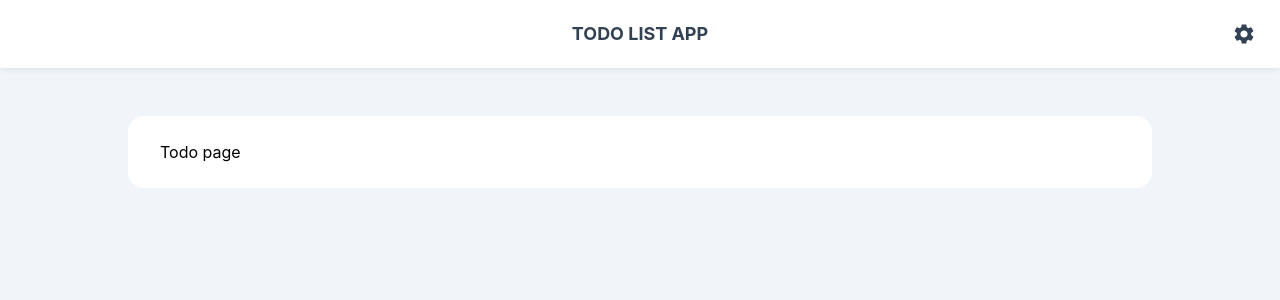
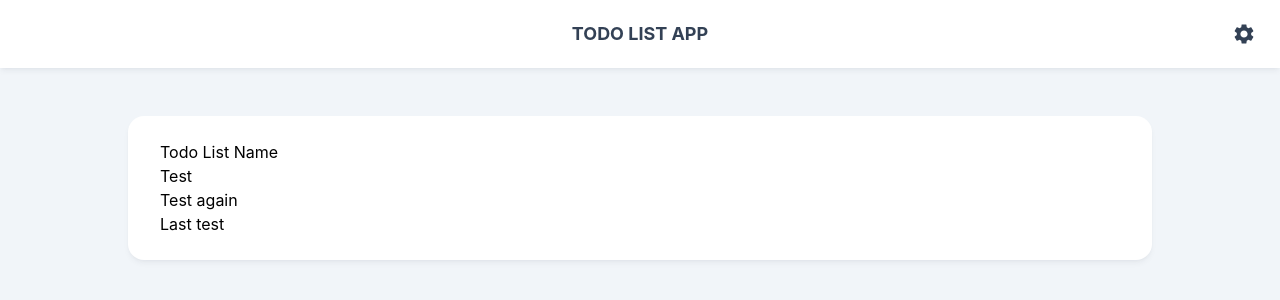
Before and after one commit to kutzborski-dev/todo-list, a React (Create React App) app: page / in a window 1280 px wide. Shown: the top 300 px of the page. Built offline with nearby package versions, Linux system fonts and the light colour scheme.

Commit message:
(#2) Finish basic list importing and rendering with dummy data

```diff
--- a/src/components/Page.tsx
+++ b/src/components/Page.tsx
@@ -5,7 +5,7 @@ function Page({children}: {children: ReactElement}) {
     return (
         <div id="page-wrapper">
             <Header />
-            <div id="page-container" className="max-w-5xl mx-auto my-12 rounded-2xl bg-white dark:bg-foreground-dark/50 p-6 px-8">
+            <div id="page-container" className="max-w-5xl mx-auto my-12 rounded-2xl bg-white shadow-md shadow-slate-800/5 dark:shadow-none dark:bg-foreground-dark/50 p-6 px-8">
                 {children}
             </div>
         </div>
--- a/src/pages/Todo/TodoPage.tsx
+++ b/src/pages/Todo/TodoPage.tsx
@@ -1,6 +1,20 @@
+import TodoList from "./components/TodoList";
+
 function TodoPage() {
+    const todoDummyData = [{
+        label: "Test",
+        status: "complete"
+    }, {
+        label: "Test again",
+        status: "ongoing"
+    }, {
+        label: "Last test",
+        status: "onhold"
+    }];
     return (
-        <p>Todo page</p>
+        <main>
+            <TodoList todos={todoDummyData} />
+        </main>
     )
 }
 
--- a/src/pages/Todo/components/TodoItem.tsx
+++ b/src/pages/Todo/components/TodoItem.tsx
@@ -1,6 +1,6 @@
-function TodoItem() {
+function TodoItem({todo}: {todo: any}) {
     return (
-        <p>Todo item</p>
+        <li>{todo.label}</li>
     )
 }
 
--- a/src/pages/Todo/components/TodoList.tsx
+++ b/src/pages/Todo/components/TodoList.tsx
@@ -1,6 +1,14 @@
-function TodoList() {
+import TodoItem from "./TodoItem";
+
+function TodoList({todos}: {todos: Array<object>}) {
     return (
-        <p>Todo list</p>
+        <div id="todo-list-container">
+            <h3>Todo List Name</h3>
+
+            <ul id="todo-list">
+                {todos.map(todo => <TodoItem todo={todo} />)}
+            </ul>
+        </div>
     )
 }
 
```
